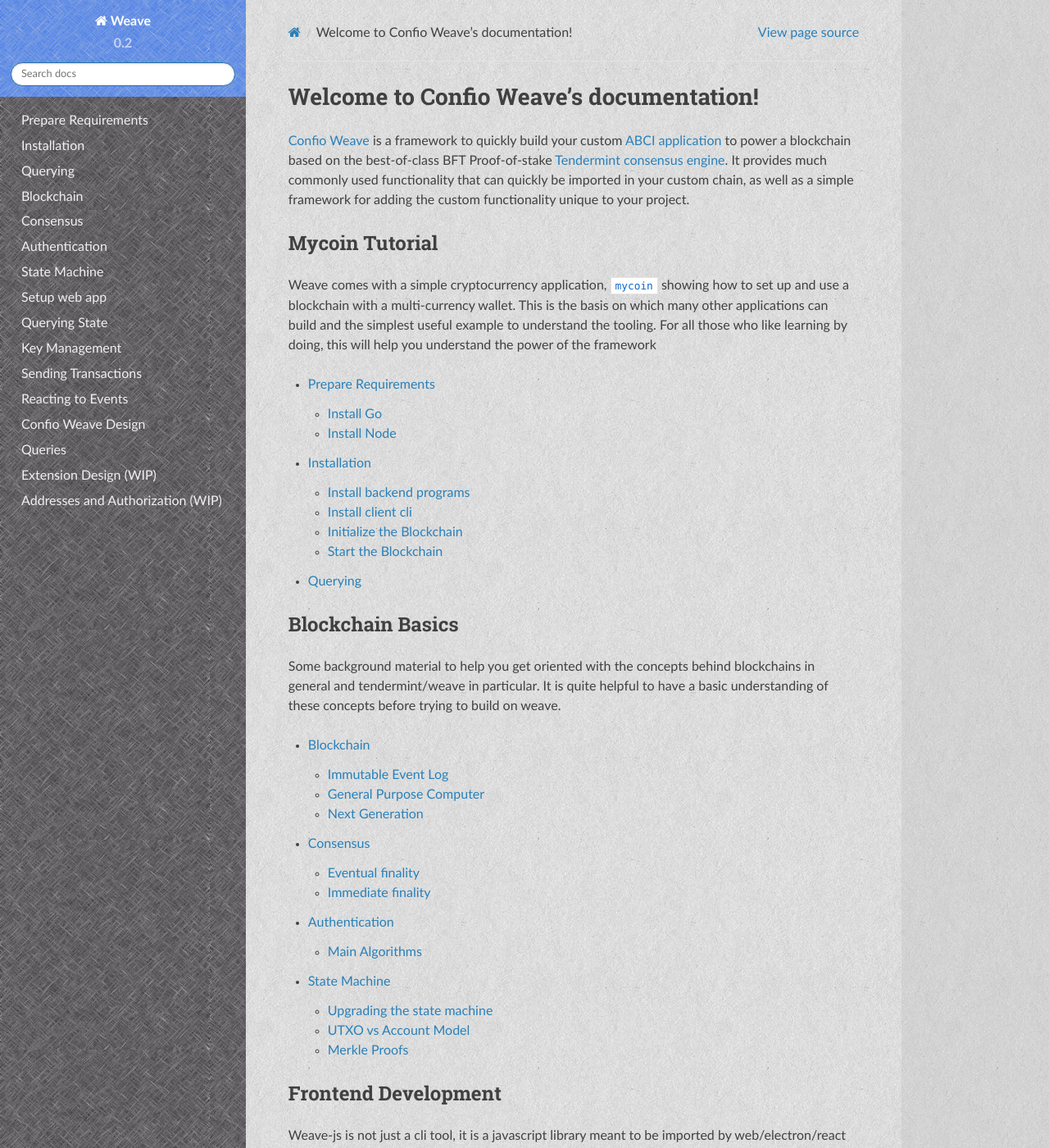
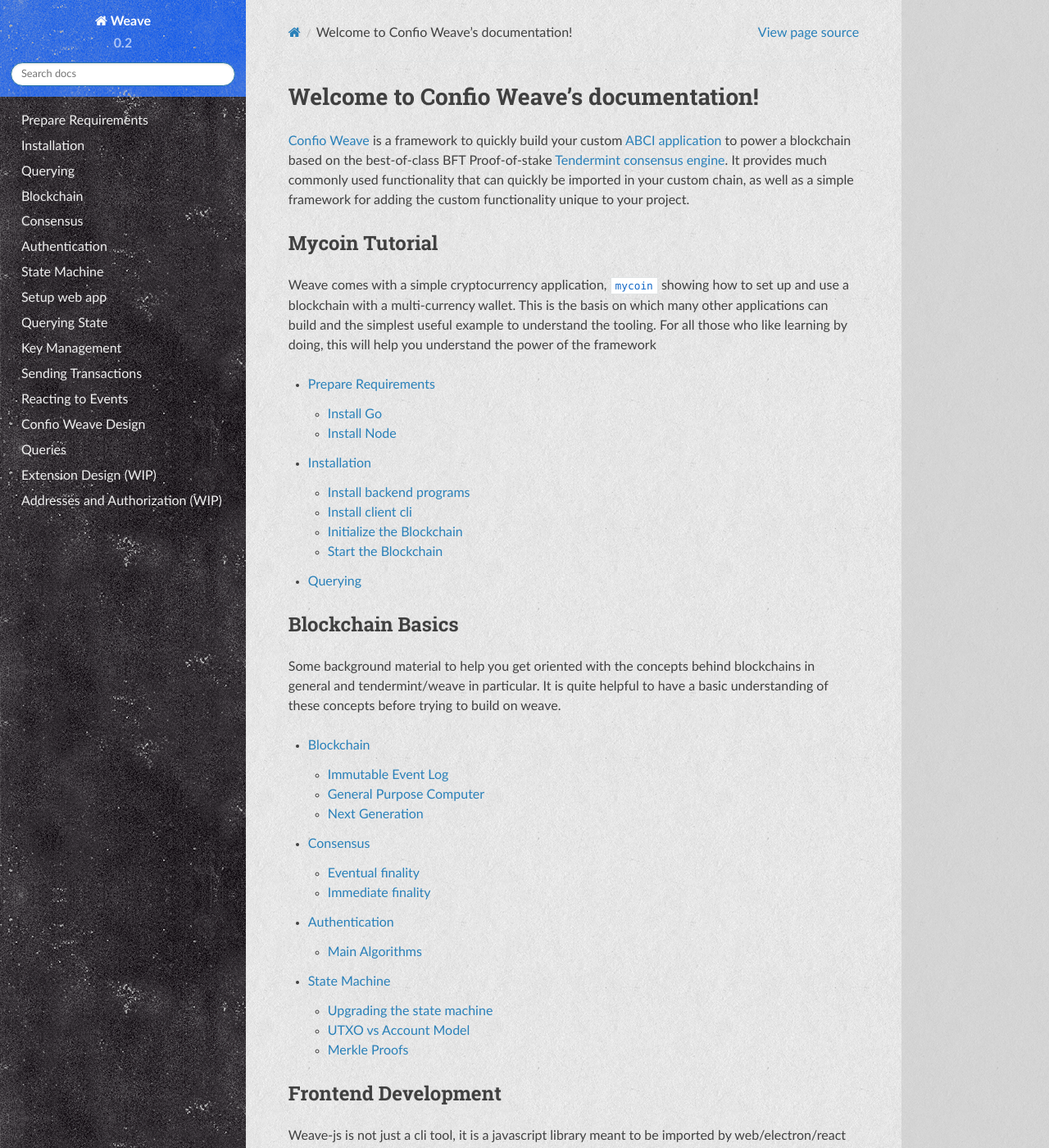
Before and after one commit to iov-one/weave, a Sphinx documentation site: the page built from docs/index.rst, in a window 1280 px wide and 1400 px high. Shown: the whole window at 82% size. Built offline with Sphinx 7.4.7 and the Read the Docs theme 2.0.0, drawn with Linux system fonts in a browser that asks for light colours; formulas are drawn with MathJax 3.

Commit message:
Adjust css again

```diff
--- a/docs/_static/css/custom.css
+++ b/docs/_static/css/custom.css
@@ -9,21 +9,24 @@
 }
 
 .wy-nav-content, .wy-nav-content-wrap {
+    background-color: #ffffff;
     background-image: url("../img/paper.png");
 }
 
 .wy-nav-content-wrap {
-    background-color: rgba(200, 200, 200, .3);
+    background-color: rgba(120, 120, 120, .2);
 }
 
 .wy-nav-side {
     background-color: rgba(8, 2, 8, 1);
-    background-image: url("../img/cross-scratches.png");
+    background-image: url("../img/concrete-wall.png");
+    /*background-image: url("../img/cross-scratches.png");*/
 }
 
 .wy-side-nav-search {
     background-color: #0e59f0;
-    background-image: url("../img/cross-scratches.png");
+    background-image: url("../img/concrete-wall.png");
+    /*background-image: url("../img/cross-scratches.png");*/
 }
 
 .wy-side-nav-search div.version {
```
Also changed, not shown: docs/_static/img/paper-orig.png (added), docs/_static/img/paper.png.
